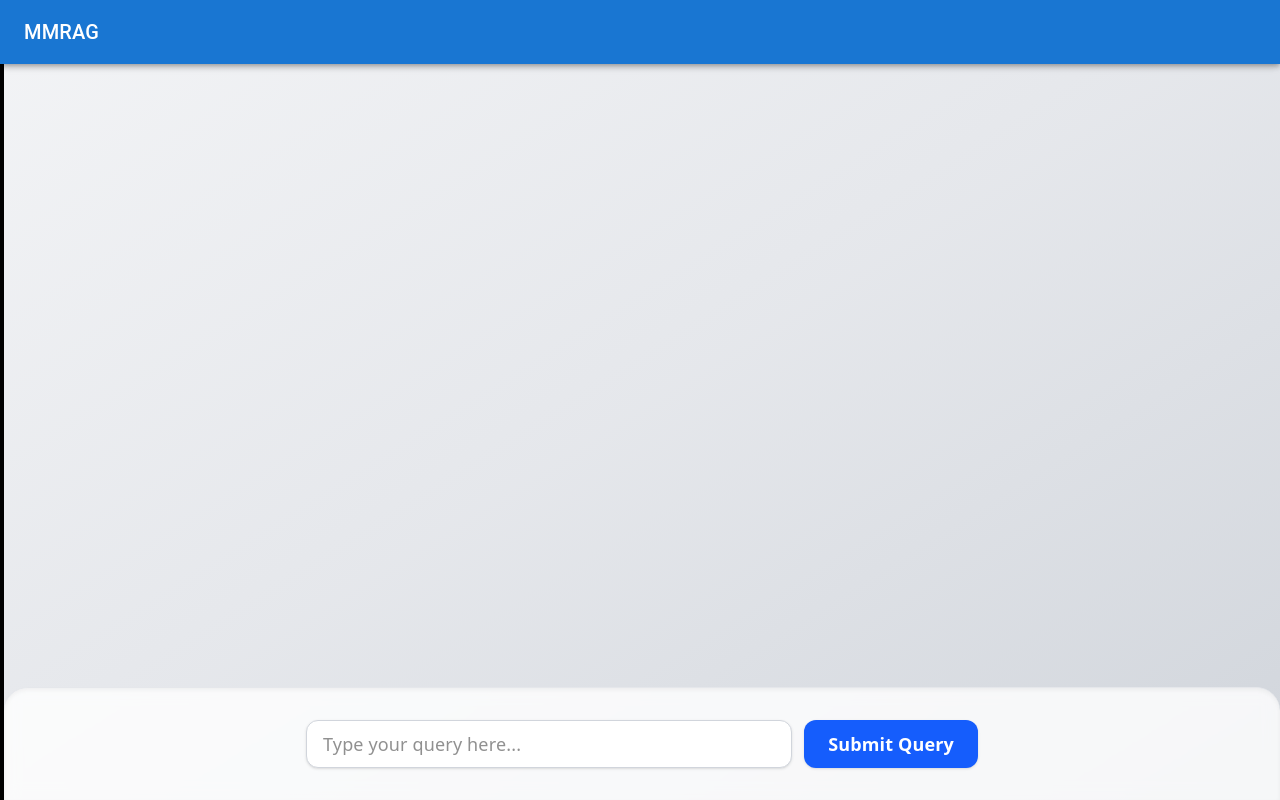
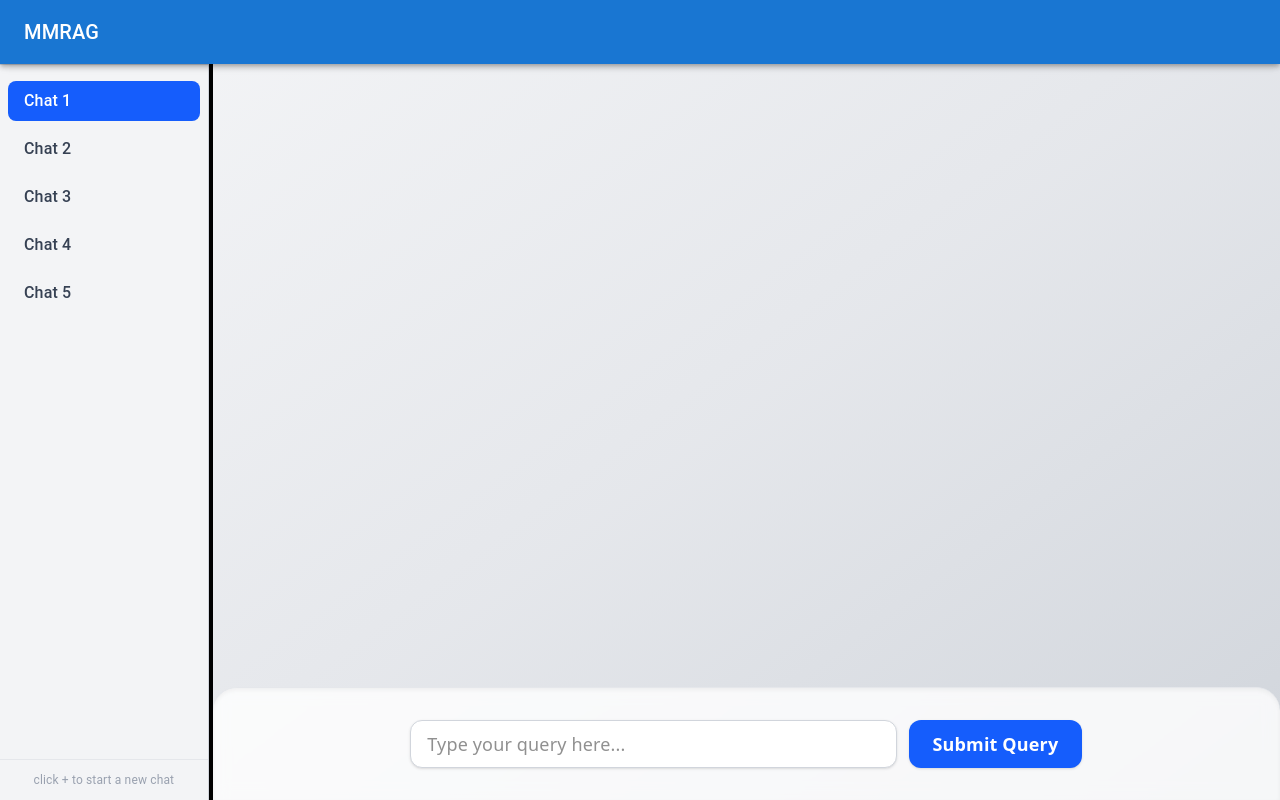
Before and after one commit to Raghavcommercialwinner/mmrag-fontendnew, a React (Vite) app: page / in a window 1280 px wide. Built offline with nearby package versions, Linux system fonts and the light colour scheme; some icons are missing; the HTML template or start-up script is replaced by a standard one.

Commit message:
Update App.jsx

```diff
--- a/src/App.jsx
+++ b/src/App.jsx
@@ -8,7 +8,7 @@ const App = () => {
     <div className='h-screen bg-black mt-0'>
 
       <div className='h-full flex gap-1'>
-        <sidebar />
+        <Sidebar />
         <Chatbox />
       </div>
         <Sidebarnew />
```
